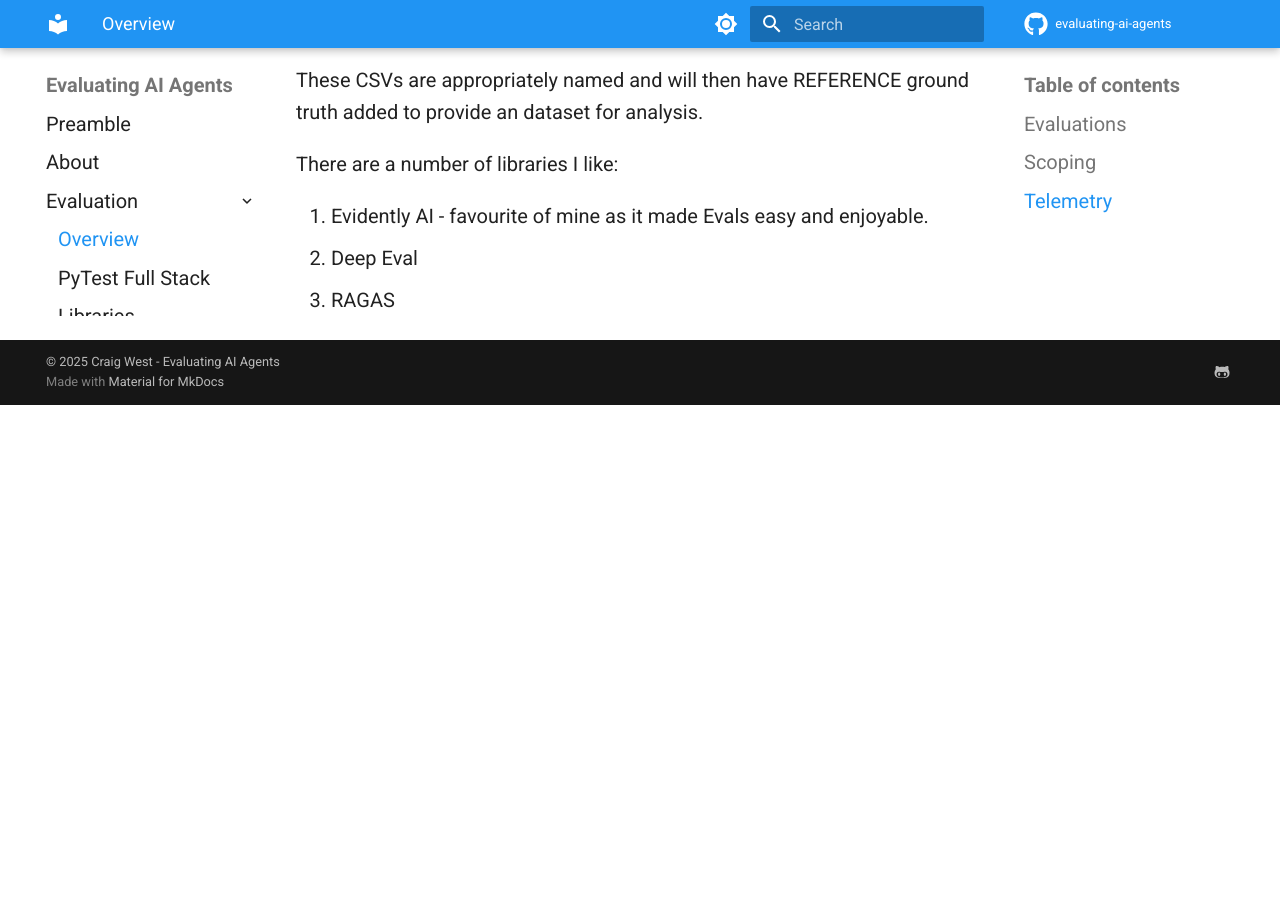
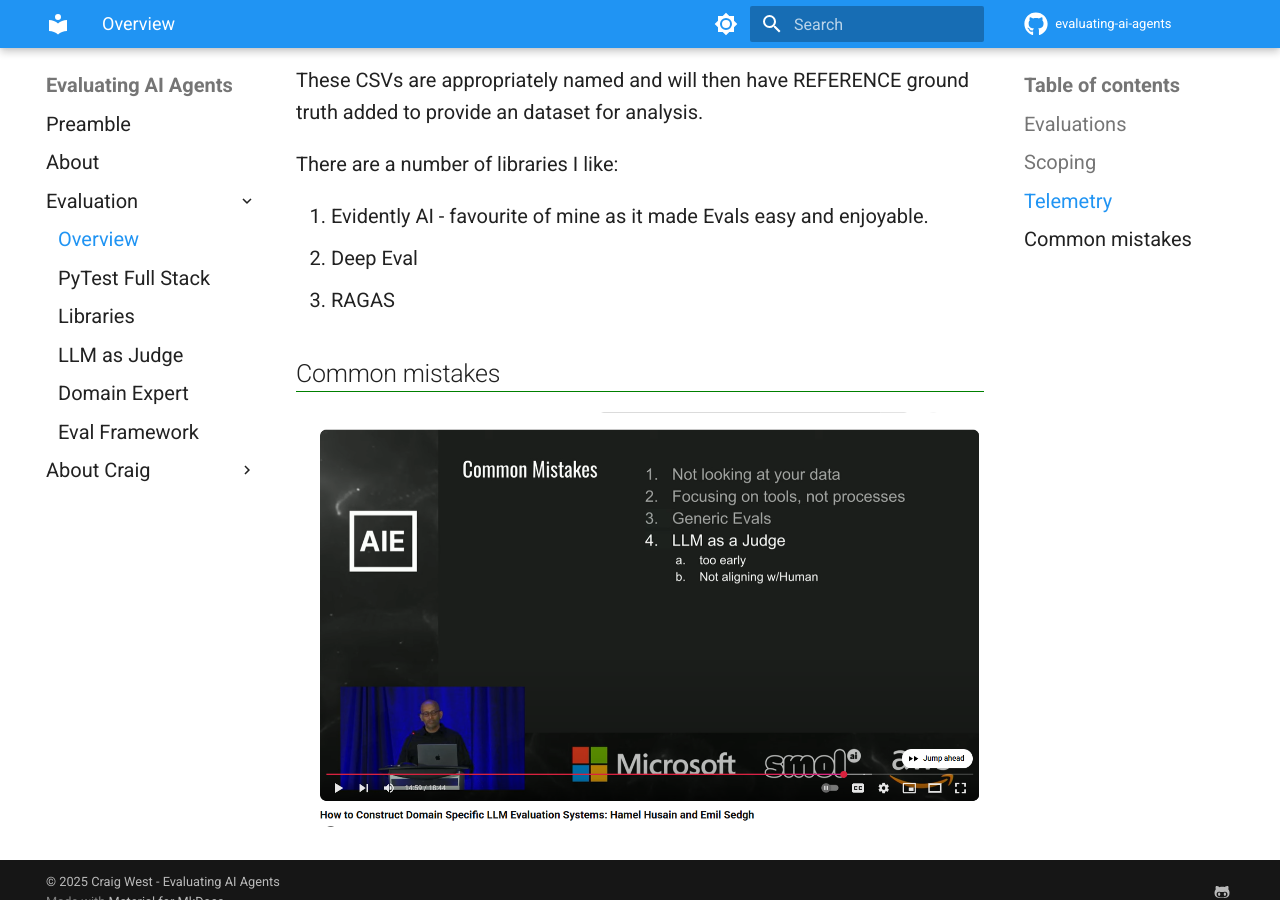
Before and after one commit to Python-Test-Engineer/evaluating-ai-agents, an MkDocs documentation site: the page built from docs/evaluation/overview.md, in a window 1280 px wide and 900 px high, scrolled down 2778 px. Built offline with MkDocs 1.6.1 and Material for MkDocs 9.7.7, drawn with Linux system fonts in a browser that asks for light colours; before the commit the page ends 3183 px from its top, so only the background shows below that.

Commit message:
add section

```diff
--- a/docs/evaluation/overview.md
+++ b/docs/evaluation/overview.md
@@ -66,3 +66,7 @@
 1. Evidently AI - favourite of mine as it made Evals easy and enjoyable.
 2. Deep Eval
 3. RAGAS
+
+## Common mistakes
+
+![common-mistakes](../images/common-mistakes.png)
```
Also changed, not shown: docs/images/common-mistakes.png (added), site/evaluation/overview/index.html, site/images/common-mistakes.png (added), site/search/search_index.json, 1 other file.
